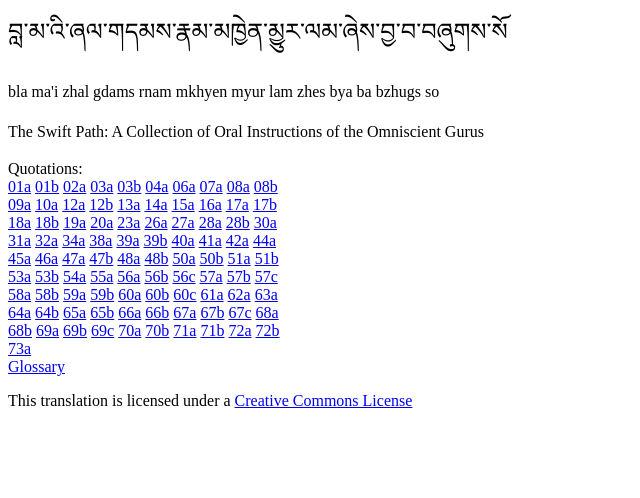
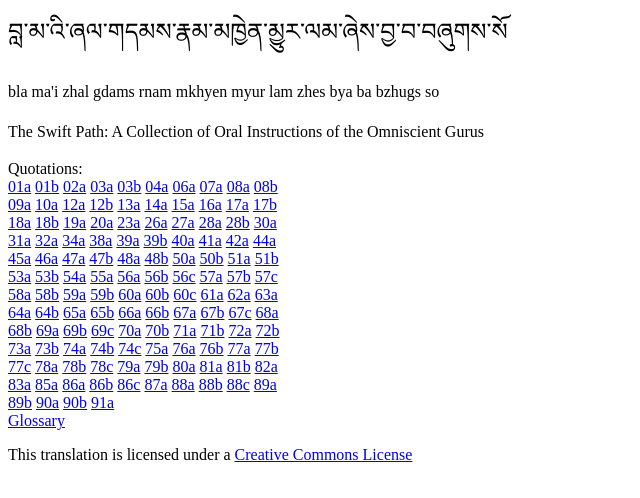
Before and after one commit to Jinzang/swift-path, a plain HTML site: page index.html in a window 1280 px wide. Shown: the whole page, without its empty margins (0-640 px from the left). Drawn offline with Linux system fonts and the light colour scheme.

Commit message:
Updated to include new pages

```diff
--- a/index.html
+++ b/index.html
@@ -119,6 +119,42 @@ Quotations:
 <a href="page72b.html">72b</a>
 <br />
 <a href="page73a.html">73a</a>
+<a href="page73b.html">73b</a>
+<a href="page74a.html">74a</a>
+<a href="page74b.html">74b</a>
+<a href="page74c.html">74c</a>
+<a href="page75a.html">75a</a>
+<a href="page76a.html">76a</a>
+<a href="page76b.html">76b</a>
+<a href="page77a.html">77a</a>
+<a href="page77b.html">77b</a>
+<br />
+<a href="page77c.html">77c</a>
+<a href="page78a.html">78a</a>
+<a href="page78b.html">78b</a>
+<a href="page78c.html">78c</a>
+<a href="page79a.html">79a</a>
+<a href="page79b.html">79b</a>
+<a href="page80a.html">80a</a>
+<a href="page81a.html">81a</a>
+<a href="page81b.html">81b</a>
+<a href="page82a.html">82a</a>
+<br />
+<a href="page83a.html">83a</a>
+<a href="page85a.html">85a</a>
+<a href="page86a.html">86a</a>
+<a href="page86b.html">86b</a>
+<a href="page86c.html">86c</a>
+<a href="page87a.html">87a</a>
+<a href="page88a.html">88a</a>
+<a href="page88b.html">88b</a>
+<a href="page88c.html">88c</a>
+<a href="page89a.html">89a</a>
+<br />
+<a href="page89b.html">89b</a>
+<a href="page90a.html">90a</a>
+<a href="page90b.html">90b</a>
+<a href="page91a.html">91a</a>
 <br />
 <a href="glossary.html">Glossary</a>
 </p>
```
